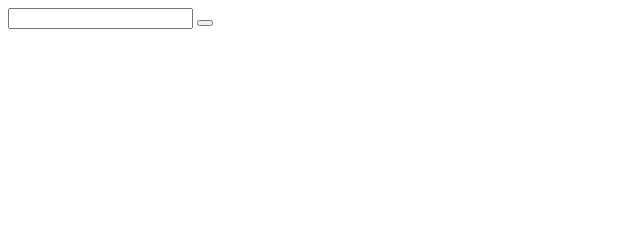
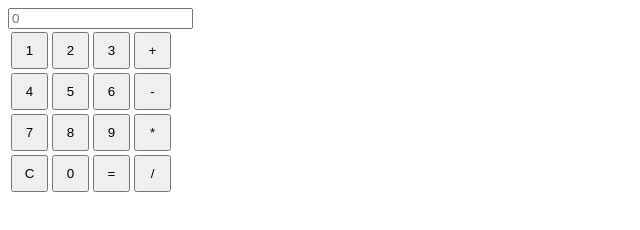
Before and after one commit to sonhai1088/session3, a plain HTML site: page 302804-MayTinhDonGian/MayTinhDonGian.html in a window 1280 px wide. Shown: the whole page, without its empty margins (0-640 px from the left). Drawn offline with Linux system fonts and the light colour scheme.

Commit message:
Up bài Máy tính

```diff
--- a/302804-MayTinhDonGian/MayTinhDonGian.html
+++ b/302804-MayTinhDonGian/MayTinhDonGian.html
@@ -2,10 +2,57 @@
 <html lang="en">
 <head>
     <meta charset="UTF-8">
-    <title>May tinh</title>
+    <title>Máy tính</title>
+    <link rel="stylesheet" href="mycss.css"/>
 </head>
+
+<style>
+    .btn {
+        height: 37px;
+        width: 37px;
+    }
+
+</style>
 <body>
-    <input>
-    <button></button>
+<div id="wrapper">
+    <form name="calculator">
+        <div>
+            <input type="text" id="display" readonly placeholder="0">
+        </div>
+        <table>
+            <tbody>
+            <tr>
+                <td><input class = "btn" type="button" value="1" onclick="displayMe(this.value);" /></td>
+                <td><input class = "btn" type="button" value="2" onclick="displayMe(this.value);" /></td>
+                <td><input class = "btn" type="button" value="3" onclick="displayMe(this.value);"/></td>
+                <td><input class = "btn" type="button" value="+" onclick="displayMe(this.value);" /></td>
+            </tr>
+            <tr>
+                <td><input class = "btn" type="button" value="4" onclick="displayMe(this.value);" /></td>
+                <td><input class = "btn" type="button" value="5" onclick="displayMe(this.value);" /></td>
+                <td><input class = "btn" type="button" value="6" onclick="displayMe(this.value);" /></td>
+                <td><input class = "btn" type="button" value="-" onclick="displayMe(this.value);" /></td>
+            </tr>
+            <tr>
+                <td><input class = "btn" type="button" value="7" onclick="displayMe(this.value);" /></td>
+                <td><input class = "btn" type="button" value="8" onclick="displayMe(this.value);" /></td>
+                <td><input class = "btn" type="button" value="9" onclick="displayMe(this.value);" /></td>
+                <td><input class = "btn" type="button" value="*" onclick="displayMe(this.value);" /></td>
+            </tr>
+            <tr>
+                <td><input class = "btn" type="reset" value="C" /></td>
+                <td><input class = "btn" type="button" value="0" onclick="displayMe(this.value);" /></td>
+                <td><input class = "btn" type="button" value="=" onclick="display.value=eval(display.value);" /></td>
+                <td><input class = "btn" type="button" value="/" onclick="displayMe(this.value);" /></td>
+            </tr>
+            </tbody>
+        </table>
+    </form>
+</div>
+<script>
+    function displayMe(n) {
+        calculator.display.value = calculator.display.value + n;
+    }
+</script>
 </body>
 </html>
```
